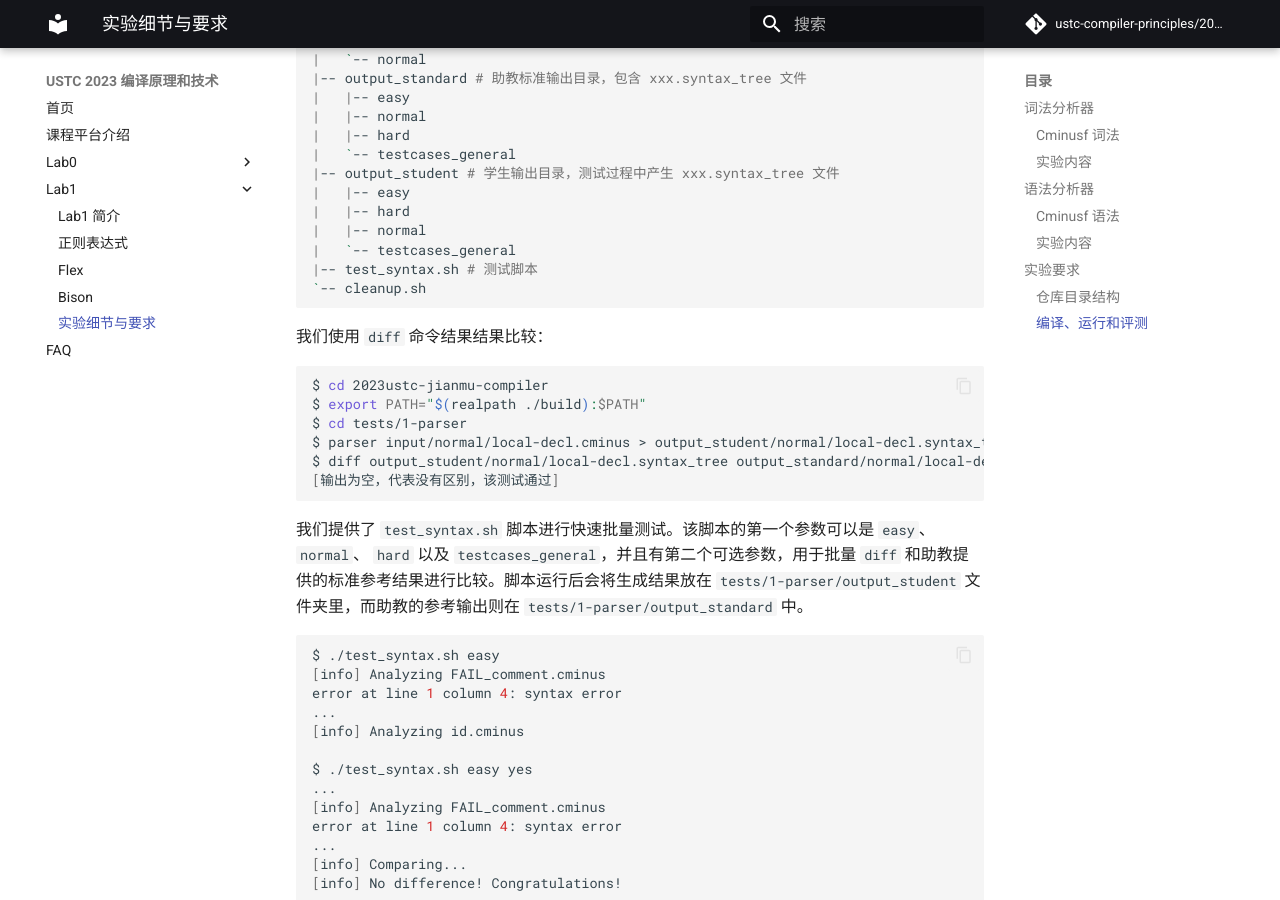
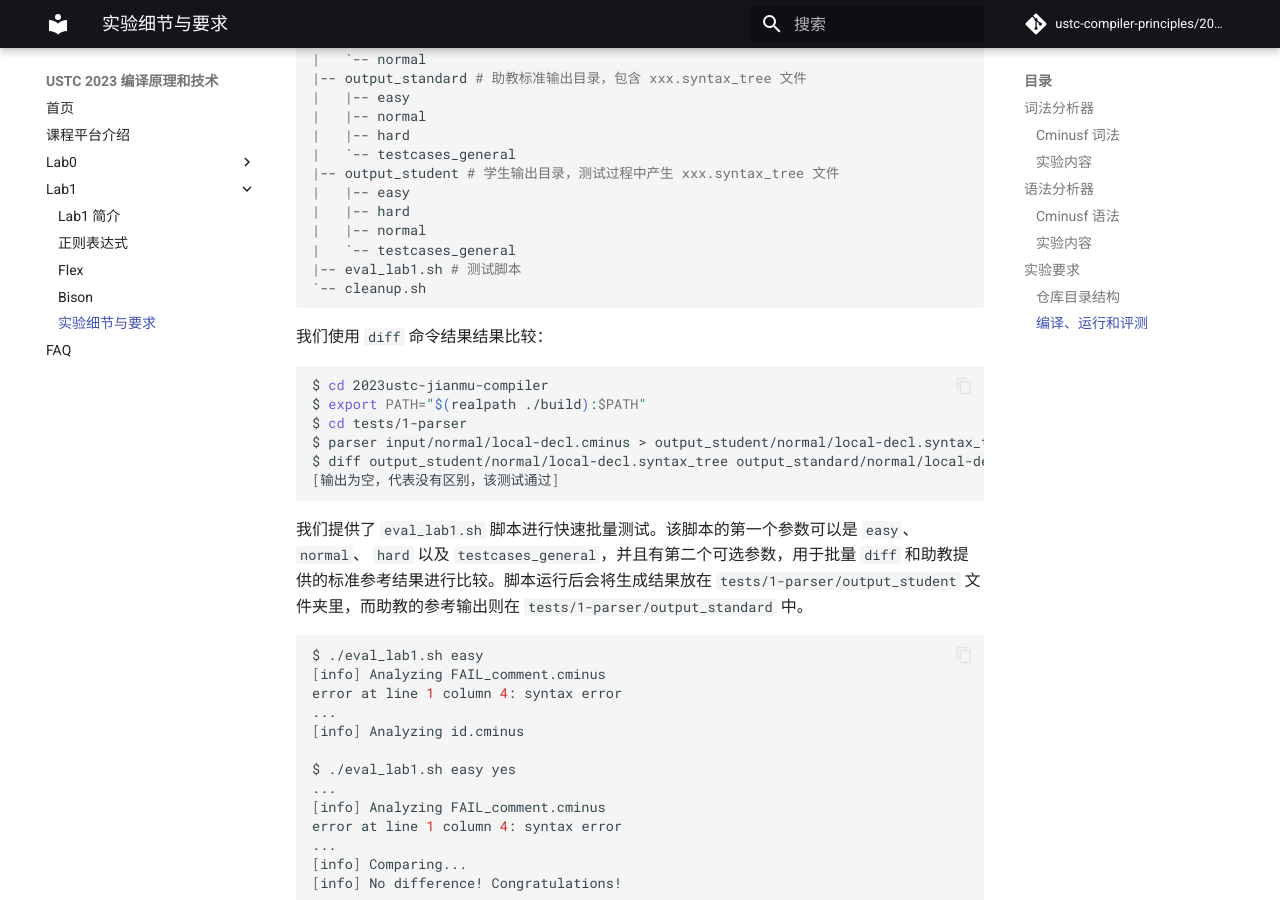
Before and after one commit to ustc-compiler-principles/2023, an MkDocs documentation site: the page built from docs/lab1/实验细节与要求.md, in a window 1280 px wide and 900 px high, scrolled down 7667 px. Built offline with MkDocs 1.6.1 and Material for MkDocs 9.7.7, drawn with Linux system fonts in a browser that asks for light colours; comment, search, counter and statistics services are not loaded; some of the changed text lies outside the part shown.

Commit message:
fix typo

````diff
--- a/docs/lab1/实验细节与要求.md
+++ b/docs/lab1/实验细节与要求.md
@@ -221,7 +221,7 @@ int main(void) { return 0; }
     |   |-- output_standard # 助教提供的标准参考结果
     |   |-- output_student # 测试脚本产生的你解析后的结果
     |   |-- cleanup.sh
-    |   `-- test_syntax.sh # 测试用的脚本
+    |   `-- eval_lab1.sh # 测试用的脚本
     `-- testcases_general # 整个课程所用到的测试样例
 ```
 
@@ -321,7 +321,7 @@ $ ./build/parser ./tests/testcases_general/1-return.cminus
 |   |-- hard
 |   |-- normal
 |   `-- testcases_general
-|-- test_syntax.sh # 测试脚本
+|-- eval_lab1.sh # 测试脚本
 `-- cleanup.sh
 ```
 
@@ -336,16 +336,16 @@ $ diff output_student/normal/local-decl.syntax_tree output_standard/normal/local
 [输出为空，代表没有区别，该测试通过]
 ```
 
-我们提供了 `test_syntax.sh` 脚本进行快速批量测试。该脚本的第一个参数可以是 `easy`、 `normal`、 `hard` 以及 `testcases_general`，并且有第二个可选参数，用于批量 `diff` 和助教提供的标准参考结果进行比较。脚本运行后会将生成结果放在 `tests/1-parser/output_student` 文件夹里，而助教的参考输出则在 `tests/1-parser/output_standard` 中。
+我们提供了 `eval_lab1.sh` 脚本进行快速批量测试。该脚本的第一个参数可以是 `easy`、 `normal`、 `hard` 以及 `testcases_general`，并且有第二个可选参数，用于批量 `diff` 和助教提供的标准参考结果进行比较。脚本运行后会将生成结果放在 `tests/1-parser/output_student` 文件夹里，而助教的参考输出则在 `tests/1-parser/output_standard` 中。
 
 ```shell
-$ ./test_syntax.sh easy
+$ ./eval_lab1.sh easy
 [info] Analyzing FAIL_comment.cminus
 error at line 1 column 4: syntax error
 ...
 [info] Analyzing id.cminus
 
-$ ./test_syntax.sh easy yes
+$ ./eval_lab1.sh easy yes
 ...
 [info] Analyzing FAIL_comment.cminus
 error at line 1 column 4: syntax error
````
